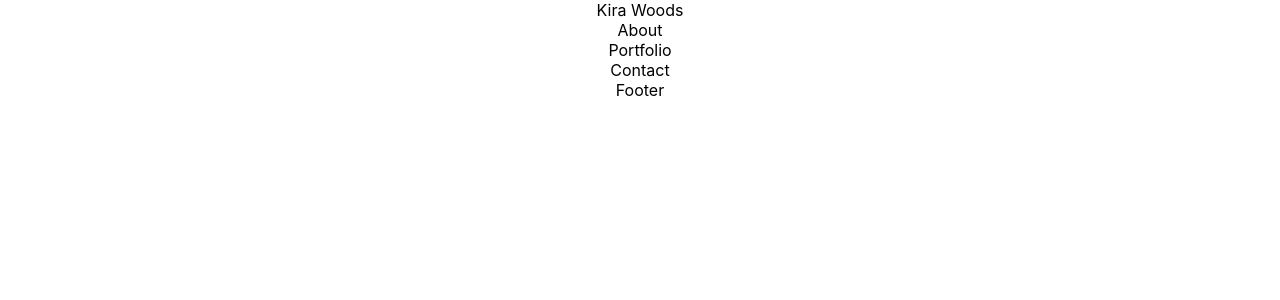
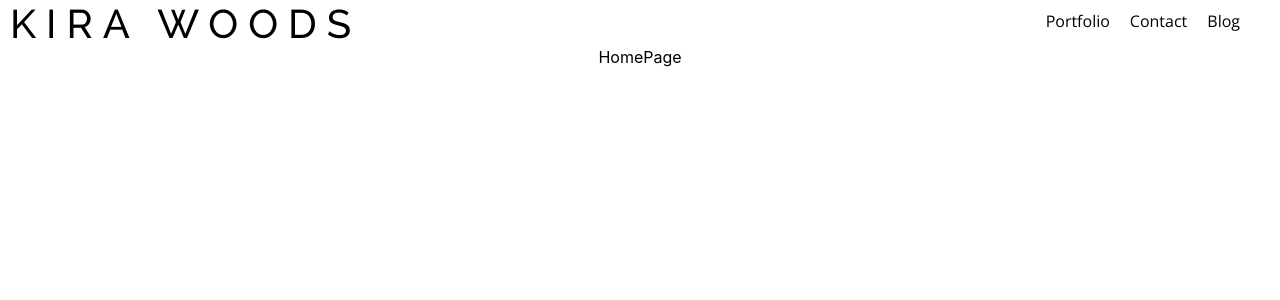
Before and after one commit to kirawoods/portfolio, a React (Create React App) app: page / in a window 1280 px wide. Shown: the top 300 px of the page. Built offline with nearby package versions, Linux system fonts and the light colour scheme.

Commit message:
updates header styling and adds homepage component

```diff
--- a/src/App.css
+++ b/src/App.css
@@ -1,38 +1,3 @@
 .App {
   text-align: center;
 }
-
-.App-logo {
-  height: 40vmin;
-  pointer-events: none;
-}
-
-@media (prefers-reduced-motion: no-preference) {
-  .App-logo {
-    animation: App-logo-spin infinite 20s linear;
-  }
-}
-
-.App-header {
-  background-color: #282c34;
-  min-height: 100vh;
-  display: flex;
-  flex-direction: column;
-  align-items: center;
-  justify-content: center;
-  font-size: calc(10px + 2vmin);
-  color: white;
-}
-
-.App-link {
-  color: #61dafb;
-}
-
-@keyframes App-logo-spin {
-  from {
-    transform: rotate(0deg);
-  }
-  to {
-    transform: rotate(360deg);
-  }
-}
--- a/src/App.js
+++ b/src/App.js
@@ -5,15 +5,13 @@ import { About } from "./components/About";
 import { Portfolio } from "./components/Portfolio";
 import { Contact } from "./components/Contact";
 import { Footer } from "./components/Footer";
+import { HomePage } from "./components/HomePage";
 
 function App() {
   return (
     <div className="App">
       <Header />
-      <About />
-      <Portfolio />
-      <Contact />
-      <Footer />
+      <HomePage />
     </div>
   );
 }
--- a/src/components/Header.css
+++ b/src/components/Header.css
@@ -0,0 +1,22 @@
+@import url("https://fonts.googleapis.com/css2?family=Open+Sans&family=Raleway:wght@500&display=swap");
+.Header {
+  display: flex;
+}
+
+.name {
+  font-family: "Raleway", sans-serif;
+  font-size: 40px;
+  letter-spacing: 10px;
+  padding: 0 0 0 10px;
+}
+
+.navigation-menu {
+  margin: 0 0 0 auto;
+  display: flex;
+  padding: 0 30px 0 0;
+}
+
+.menu-item {
+  font-family: "Open Sans", sans-serif;
+  padding: 10px;
+}
--- a/src/components/Header.js
+++ b/src/components/Header.js
@@ -2,5 +2,14 @@ import React from "react";
 import "./Header.css";
 
 export function Header() {
-  return <div className="Header">Kira Woods</div>;
+  return (
+    <div className="Header">
+      <div className="name">KIRA WOODS</div>
+      <div className="navigation-menu">
+        <div className="menu-item">Portfolio</div>
+        <div className="menu-item">Contact</div>
+        <div className="menu-item">Blog</div>
+      </div>
+    </div>
+  );
 }
--- /dev/null
+++ b/src/components/HomePage.js
@@ -0,0 +1,6 @@
+import React from "react";
+import "./HomePage.css";
+
+export function HomePage() {
+  return <div className="HomePage">HomePage</div>;
+}
```
Also changed, not shown: src/components/HomePage.css (added).
